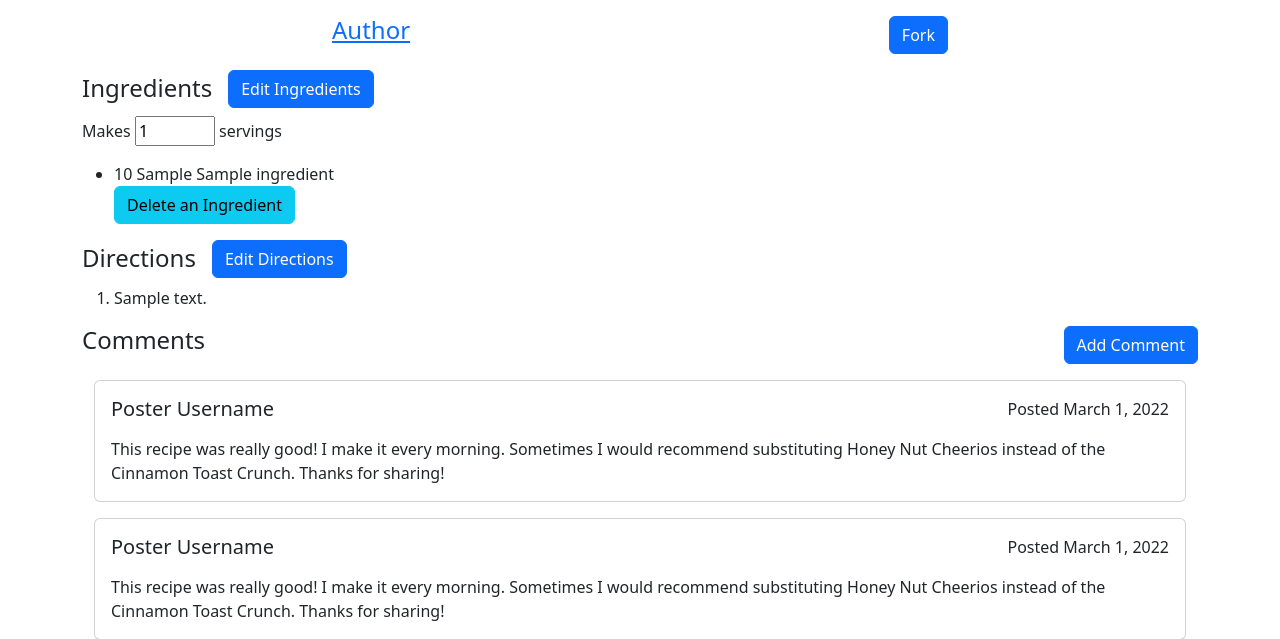
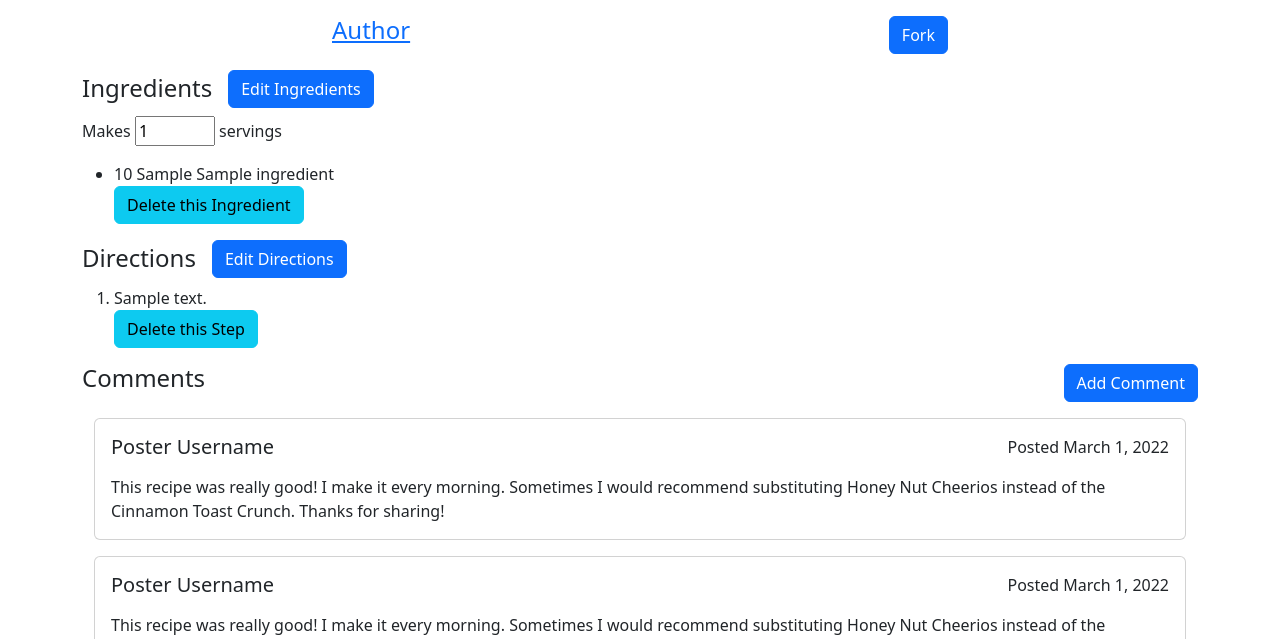
Before and after one commit to uva-cs3240-s22/group-project-a-11, a Django app: page /recipe/1 in a window 1280 px wide. Shown: the part 547-1186 px from the top of the page. Run offline with Django 4.2, Linux system fonts and the light colour scheme; tables that the repository leaves empty hold one stand-in row (values such as "Sample post"); some libraries are stand-ins or nearby versions.

Commit message:
Deleting step/ingred

```diff
--- a/home/templates/recipe.html
+++ b/home/templates/recipe.html
@@ -80,7 +80,7 @@
     <ul>
         {% for ingredient in recipe.ingredient_set.all %}
             <li>{{ingredient.quantity}} {{ingredient.units}} {{ingredient.name}}</li>
-            <a href="{% url 'delete-ingredient' recipe.id ingredient.id %}" class="btn btn-info" role="button">Delete an Ingredient</a>
+            <a href="{% url 'delete-ingredient' recipe.id ingredient.id %}" class="btn btn-info" role="button">Delete this Ingredient</a>
         {% endfor %}
     </ul>
     <!-- directions -->
@@ -90,7 +90,8 @@
     </div>
     <ol>
         {% for step in recipe.step_set.all %}
-        <li>{{step.text}}</li>
+            <li>{{step.text}}</li>
+            <a href="{% url 'delete-step' recipe.id step.id %}" class="btn btn-info" role="button">Delete this Step</a>
         {% endfor %}
 
     </ol>
--- a/home/views.py
+++ b/home/views.py
@@ -95,9 +95,14 @@ def submit_recipe(request):
         return render(request, "recipeSubmission.html", {})
 
 def delete_ingredient(request,ingredient_id,recipe_id):
-    ingredient = get_object_or_404(Ingredient, ingredient_id)
+    ingredient = get_object_or_404(Ingredient, pk=ingredient_id)
     ingredient.delete()
-    return HttpResponseRedirect(reverse('wordOfMouth:recipe', args = (recipe_id,)))
+    return HttpResponseRedirect(reverse('recipe', args = (recipe_id,)))
+
+def delete_step(request,step_id,recipe_id):
+    step = get_object_or_404(Step, pk=step_id)
+    step.delete()
+    return HttpResponseRedirect(reverse('recipe', args = (recipe_id,)))
 
 
 def template_testing_view_recipe(request):
--- a/wordOfMouth/urls.py
+++ b/wordOfMouth/urls.py
@@ -17,7 +17,7 @@ from django.contrib import admin
 from django.urls import path, include
 from home.views import home_view
 from home.views import submit_recipe
-from home.views import home_view, template_testing_view_recipe, recipeView, template_testing_view_feed, add_step, add_ingredient, favorite_view, delete_ingredient
+from home.views import home_view, template_testing_view_recipe, recipeView, template_testing_view_feed, add_step, add_ingredient, favorite_view, delete_ingredient, delete_step
 
 app_name = 'wordOfMouth'
 urlpatterns = [
@@ -31,5 +31,6 @@ urlpatterns = [
     path('feed-template-testing/', template_testing_view_feed, name="feed_template-testing"),
     path('ingredAdd/<int:recipe_id>', add_ingredient, name="ingredient-adding"),
     path('stepAdd/<int:recipe_id>', add_step, name="step-adding"),
-    path('delete/<int:recipe_id>/<int:ingredient_id>',delete_ingredient, name="delete-ingredient"),
+    path('deleteI/<int:recipe_id>/<int:ingredient_id>',delete_ingredient, name="delete-ingredient"),
+    path('deleteS/<int:recipe_id>/<int:step_id>',delete_step, name="delete-step"),
 ]
```
